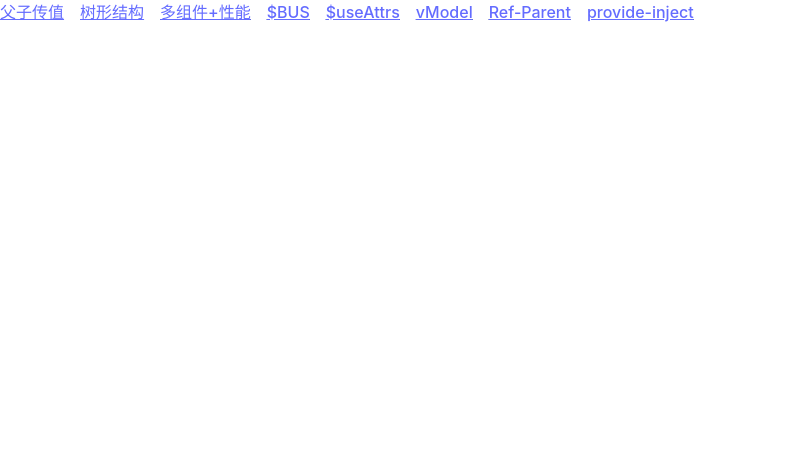
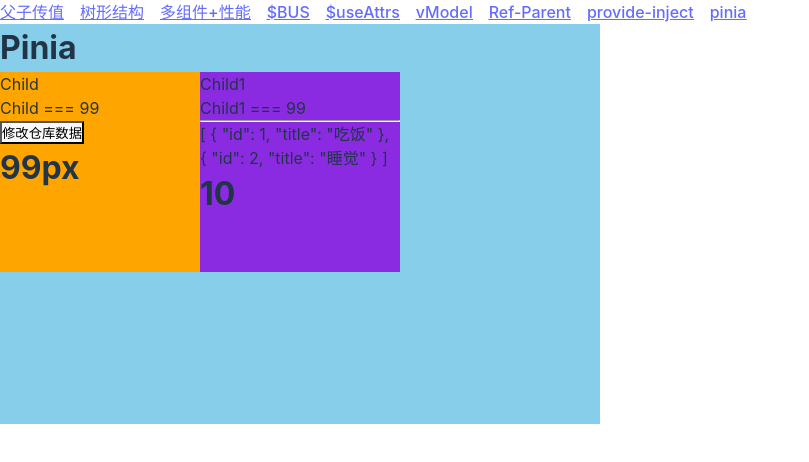
Before and after one commit to Ankera/study-vue3, a Vue app: page /pinia in a window 1280 px wide. Shown: the top 462 px of the page, without its empty margins (0-809 px from the left). Built offline with nearby package versions, Linux system fonts and the light colour scheme.

Commit message:
feat: pinia 类vuex &&  pinia 组合式API

```diff
--- a/package.json
+++ b/package.json
@@ -10,6 +10,7 @@
   },
   "dependencies": {
     "mitt": "^3.0.1",
+    "pinia": "^2.1.6",
     "vue": "^3.3.4",
     "vue-router": "^4.2.4"
   },
--- a/src/App.vue
+++ b/src/App.vue
@@ -12,6 +12,7 @@
     <span class="item"><router-link to="/vModel">vModel</router-link></span>
     <span class="item"><router-link to="/refParent">Ref-Parent</router-link></span>
     <span class="item"><router-link to="/provideInject">provide-inject</router-link></span>
+    <span class="item"><router-link to="/pinia">pinia</router-link></span>
 
     <router-view></router-view>
   </div>
--- /dev/null
+++ b/src/components/pinia/child.vue
@@ -0,0 +1,31 @@
+<!-- 作者: 余亚勇 -->
+<!-- 创建时间: 2023-09-02 14:53:38 -->
+<!-- 模块主要作用:  -->
+
+<template>
+  <div class="child">
+    Child
+    <p> Child === {{infoStore.count}}</p>
+    <button @click="updateCount">修改仓库数据</button>
+    <h1>{{infoStore.countPX}}</h1>
+  </div>
+</template>
+
+<script setup lang='ts'>
+import useInfoStore from '../store/modules/info'
+
+const infoStore = useInfoStore();
+
+const updateCount = () => {
+    infoStore.updateNum();
+}
+
+</script>
+
+<style scoped>
+.child {
+    width: 200px;
+    height: 200px;
+    background-color: orange;
+}
+</style>
--- /dev/null
+++ b/src/components/pinia/child1.vue
@@ -0,0 +1,35 @@
+<!-- 作者: 余亚勇 -->
+<!-- 创建时间: 2023-09-02 14:54:26 -->
+<!-- 模块主要作用:  -->
+
+<template>
+    <div class="child1">
+      Child1
+      <p>Child1 === {{infoStore.count}}</p>
+      <hr />
+      <p @click="updateTodo">{{todos.todos}}</p>
+
+      <h1>{{todos.total}}</h1>
+    </div>
+  </template>
+
+  <script setup lang='ts'>
+  import useInfoStore from '../store/modules/info'
+  import useTodoStore from '../store/modules/todos';
+
+    const infoStore = useInfoStore();
+
+    const todos = useTodoStore();
+
+    const updateTodo = () => {
+        todos.updateTodo();
+    }
+  </script>
+
+  <style scoped>
+  .child1 {
+      width: 200px;
+      height: 200px;
+      background-color: blueviolet;
+  }
+  </style>
--- /dev/null
+++ b/src/components/pinia/index.vue
@@ -0,0 +1,30 @@
+<!-- 作者: 余亚勇 -->
+<!-- 创建时间: 2023-09-02 14:51:18 -->
+<!-- 模块主要作用:  -->
+
+<template>
+  <div class="pinia">
+    <h1>Pinia</h1>
+    <div class="flex">
+        <Child />
+        <Child1 />
+    </div>
+  </div>
+</template>
+
+<script setup lang='ts'>
+import Child from './child.vue'
+import Child1 from './child1.vue'
+</script>
+
+<style scoped>
+.pinia {
+    width: 600px;
+    height: 400px;
+    background-color: skyblue;
+}
+
+.flex {
+    display: flex;
+}
+</style>
--- /dev/null
+++ b/src/components/store/index.ts
@@ -0,0 +1,6 @@
+import { createPinia } from 'pinia';
+
+
+const store = createPinia()
+
+export default store;
--- /dev/null
+++ b/src/components/store/modules/info.ts
@@ -0,0 +1,22 @@
+import { defineStore } from "pinia";
+
+const useInfoStore = defineStore("info", {
+  state: () => {
+    return {
+      count: 99,
+      arr: [2,3,4,5],
+    };
+  },
+  actions: {
+    updateNum() {
+        this.count++;
+    },
+  },
+  getters: {
+    countPX(): string {
+        return this.count + "px";
+    }
+  },
+});
+
+export default useInfoStore;
--- /dev/null
+++ b/src/components/store/modules/todos.ts
@@ -0,0 +1,24 @@
+import { defineStore } from "pinia";
+import { ref, computed } from 'vue';
+
+const useTodoStore = defineStore('todo', () => {
+    const todos = ref([{id: 1, title: '吃饭'}, { id: 2, title: '睡觉' }])
+
+    const arr = ref([1,2,3,4])
+
+    const total = computed(() => {
+        return arr.value.reduce((p, n) => p + n, 0)
+    })
+
+    const updateTodo = () => {
+        todos.value  = [{id: 1111, title: '吃饭'}, { id: 22222, title: '睡觉' }]
+    }
+
+    return {
+        todos,
+        updateTodo,
+        total
+    }
+})
+
+export default useTodoStore;
--- a/src/main.ts
+++ b/src/main.ts
@@ -2,9 +2,12 @@
 import router from './router/index'
 import './style.css'
 import App from './App.vue'
+import store from './components/store/index'
 
 const app = createApp(App);
 
 app.use(router);
 
+app.use(store);
+
 app.mount('#app')
--- a/src/router/index.ts
+++ b/src/router/index.ts
@@ -7,6 +7,7 @@
 import VModel from '../components/vModel/index.vue'
 import RefParent from '../components/refParent/index.vue'
 import ProvideInject from '../components/provideInject/index.vue'
+import Pinia from '../components/pinia/index.vue'
 
 const router = createRouter({
     history: createWebHistory(),
@@ -65,6 +66,11 @@
         path: "/provideInject",
         name: 'provideInject',
         component: ProvideInject
+      },
+      {
+        path: "/pinia",
+        name: 'pinia',
+        component: Pinia
       }
     ],
   });
```
Also changed, not shown: 1 other file (tests, documents, lock files or other folders).
